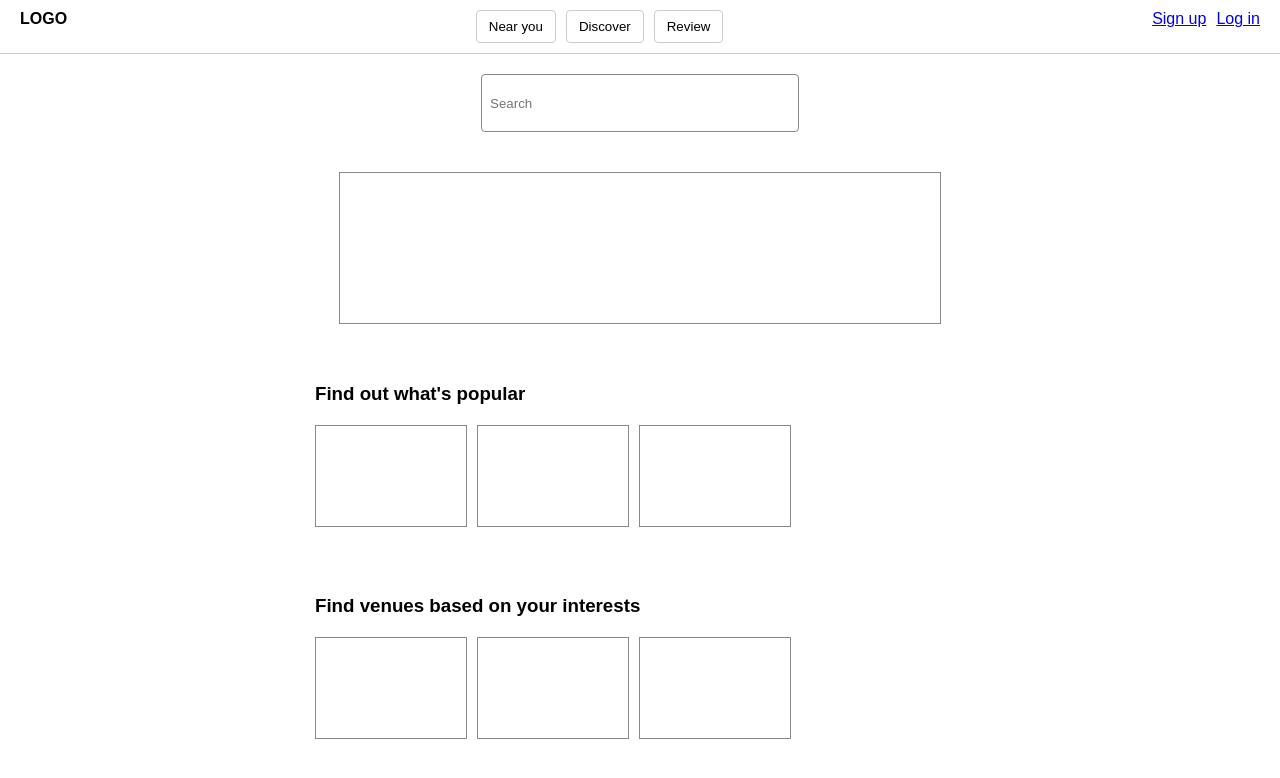
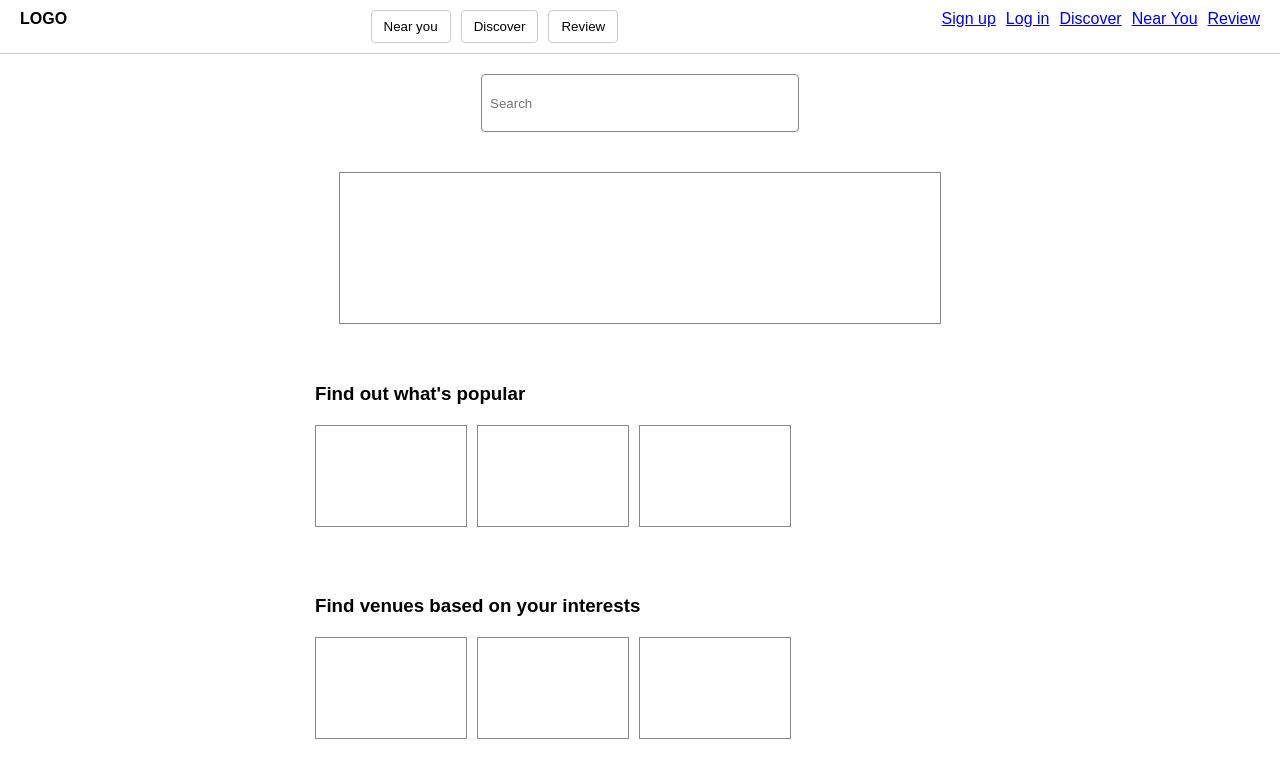
Before and after one commit to Fluffycoal/IT_project1, a plain HTML site: page home.html in a window 1280 px wide. Drawn offline with Linux system fonts and the light colour scheme.

Commit message:
adding links to the home page buttons

```diff
--- a/home.html
+++ b/home.html
@@ -103,6 +103,9 @@
   <div class="auth-links">
     <a href="signup.html">Sign up</a>
     <a href="login.html">Log in</a>
+    <a href="discover.html">Discover</a>
+    <a href="near_you.html">Near You</a>
+    <a href="review.html">Review</a>
   </div>
 </div>
 
```
